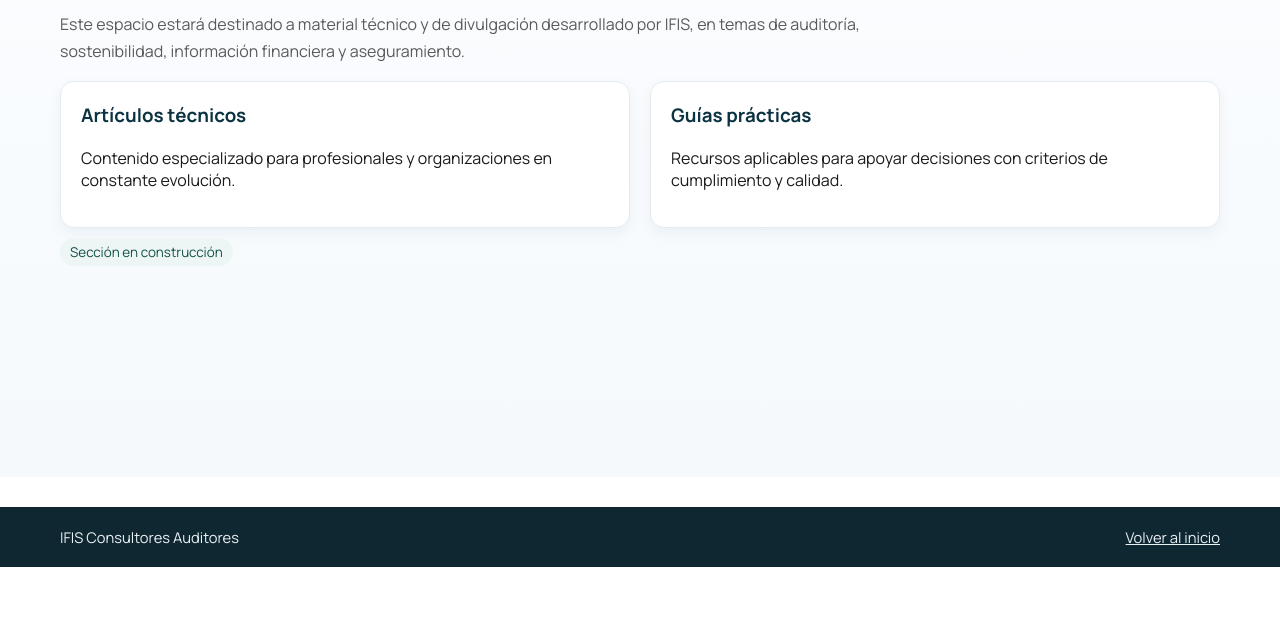
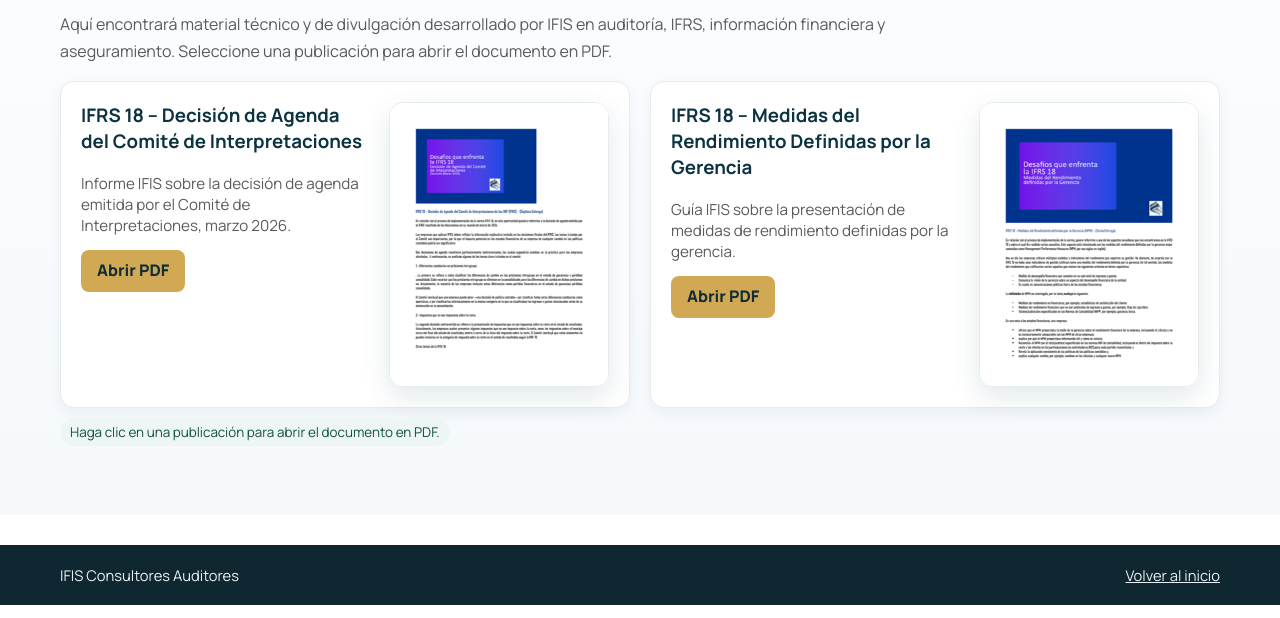
Before and after one commit to daguilar2023/ifis, a plain HTML site: page publicaciones.html in a window 1280 px wide. Shown: the part 182-800 px from the top of the page. Drawn offline with Linux system fonts and the light colour scheme.

Commit message:
FIX: publicaciones

```diff
--- a/publicaciones.html
+++ b/publicaciones.html
@@ -34,20 +34,32 @@
       <section class="section">
         <h1 class="section-title">Publicaciones</h1>
         <p class="section-intro">
-          Este espacio estará destinado a material técnico y de divulgación desarrollado por IFIS, en
-          temas de auditoría, sostenibilidad, información financiera y aseguramiento.
+          Aquí encontrará material técnico y de divulgación desarrollado por IFIS en auditoría, IFRS,
+          información financiera y aseguramiento. Seleccione una publicación para abrir el documento en PDF.
         </p>
         <div class="grid grid-2">
-          <article class="card">
-            <h3>Artículos técnicos</h3>
-            <p>Contenido especializado para profesionales y organizaciones en constante evolución.</p>
+          <article class="card publication-card">
+            <div>
+              <h3>IFRS 18 – Decisión de Agenda del Comité de Interpretaciones</h3>
+              <p class="card-meta">Informe IFIS sobre la decisión de agenda emitida por el Comité de Interpretaciones, marzo 2026.</p>
+              <a class="button-link" href="publicaciones/IFRS%2018%20-%20Decisi%C3%B3n%20de%20Agenda%20del%20Comit%C3%A9%20de%20Interpretaciones%20(marzo%202026)%20FINAL.pdf" target="_blank" rel="noopener noreferrer">Abrir PDF</a>
+            </div>
+            <div class="publication-card-preview">
+              <img src="media/thumbs/ifrs18-agenda-thumb.png" alt="First page of IFRS 18 committee agenda PDF" />
+            </div>
           </article>
-          <article class="card">
-            <h3>Guías prácticas</h3>
-            <p>Recursos aplicables para apoyar decisiones con criterios de cumplimiento y calidad.</p>
+          <article class="card publication-card">
+            <div>
+              <h3>IFRS 18 – Medidas del Rendimiento Definidas por la Gerencia</h3>
+              <p class="card-meta">Guía IFIS sobre la presentación de medidas de rendimiento definidas por la gerencia.</p>
+              <a class="button-link" href="publicaciones/IFRS%2018%20-%20Medidas%20del%20Rendimiento%20Definidas%20por%20la%20Gerencia%20FINAL%20IFIS%20(Sexta%20Entrega).pdf" target="_blank" rel="noopener noreferrer">Abrir PDF</a>
+            </div>
+            <div class="publication-card-preview">
+              <img src="media/thumbs/ifrs18-rendimiento-thumb.png" alt="First page of IFRS 18 performance measures PDF" />
+            </div>
           </article>
         </div>
-        <p class="pill">Sección en construcción</p>
+        <p class="pill">Haga clic en una publicación para abrir el documento en PDF.</p>
       </section>
     </main>
 
--- a/styles.css
+++ b/styles.css
@@ -344,6 +344,32 @@ body[data-page="soluciones"] .card {
   color: var(--brand-primary-dark);
 }
 
+.card-meta {
+  margin: 8px 0 14px;
+  color: var(--text-muted);
+  font-size: 0.95rem;
+}
+
+.publication-card {
+  display: grid;
+  grid-template-columns: minmax(0, 1fr) 220px;
+  gap: 20px;
+  align-items: start;
+}
+
+.publication-card-preview {
+  display: grid;
+  gap: 12px;
+  place-items: start;
+}
+
+.publication-card-preview img {
+  width: 100%;
+  border-radius: 14px;
+  border: 1px solid #e6ebef;
+  box-shadow: var(--shadow);
+}
+
 .pill {
   display: inline-block;
   margin-top: 10px;
@@ -588,6 +614,10 @@ body[data-page="soluciones"] .card {
     grid-template-columns: repeat(2, minmax(0, 1fr));
   }
 
+  .publication-card {
+    grid-template-columns: 1fr;
+  }
+
   .leader {
     grid-template-columns: 1fr;
   }
```
